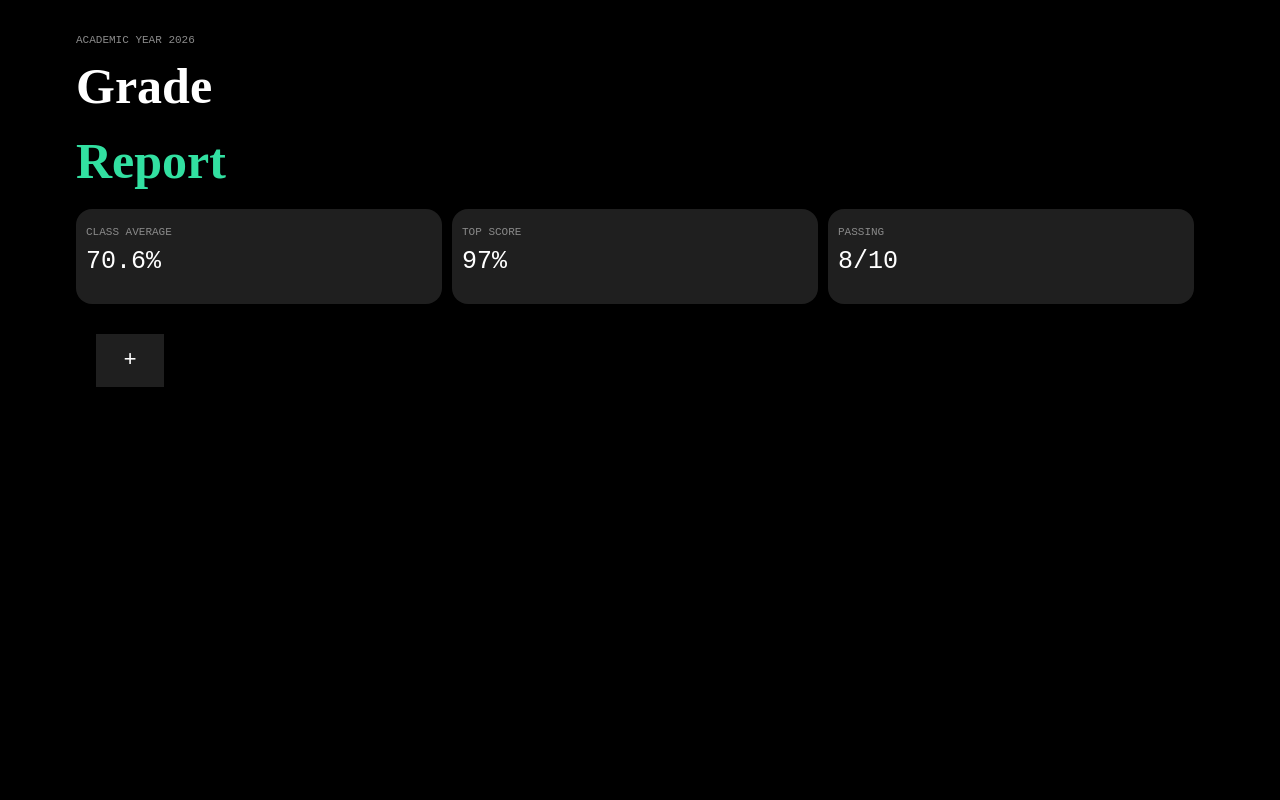
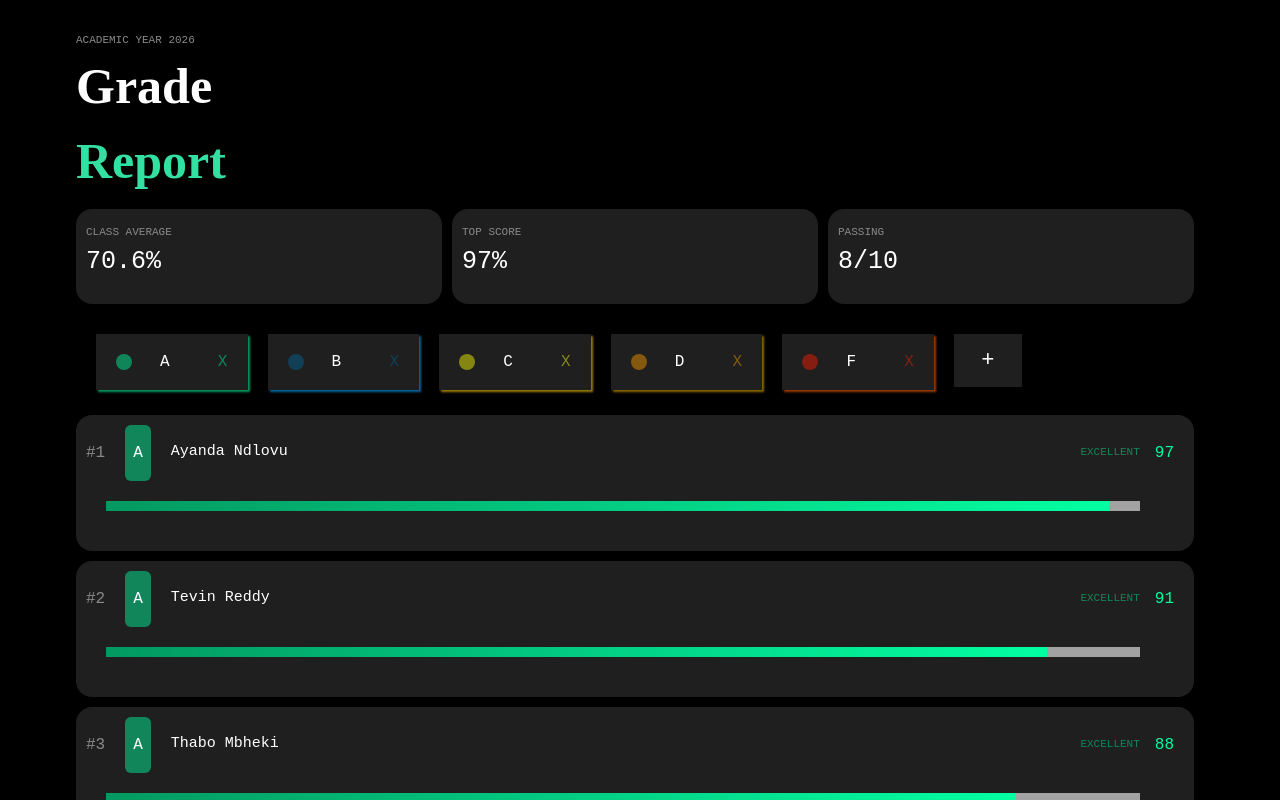
Before and after one commit to blebopo/grade-report, a React (Vite) app: page / in a window 1280 px wide. Built offline with nearby package versions, Linux system fonts and the light colour scheme.

Commit message:
Feature: Grade filtering is working.

```diff
--- a/src/components/FilterButtonDropdown.tsx
+++ b/src/components/FilterButtonDropdown.tsx
@@ -24,6 +24,7 @@ export default class FilterButtonDropdownComponent extends Component<FilterButto
         >
           {grades.map((grade) => (
             <DropdownButtonComponent
+              key={grade.grade.symbol}
               grade={grade.grade}
               addFilter={() => addFilter(grade.grade)}
             />
--- a/src/components/Legend.tsx
+++ b/src/components/Legend.tsx
@@ -17,23 +17,26 @@ export default class LegendComponent extends Component<LegendProps> {
     ...gradeRanges.map((grade) => {
       return {
         grade,
-        isSelected: false,
+        isSelected: true,
       };
     }),
   ];
+  // New data structure created to help determine if student
+  // should be rendered or not. { student : Student, isDisblayed : boolean}
   sortedStudents = [
     ...students
       .sort((a, b) => b.score - a.score)
       .map((student) => {
-        return { student, isDisplayed: false };
+        return {
+          student,
+          isDisplayed: true
+        };
       }),
   ];
 
   render() {
-    // const sortedStudents = [...students].sort((a, b) => b.score - a.score);
 
-    // Determine buttons to display
-    // If buttons have been selected add them to buttons to display
+    // The logic to filter out
     const removeFilter = (gradeToRemove: GradeRange) => {
       // Remove filters from *legend
       this.displayedFilters.map((button) => {
@@ -42,6 +45,54 @@ export default class LegendComponent extends Component<LegendProps> {
           button.isSelected = false;
         }
       });
+      // Determine which students will not be displayed
+      this.displayedFilters.map( (button) => {
+        if(!button.isSelected && button.grade.symbol === "A"){
+          // Find all A students and switch off their rendering
+          this.sortedStudents
+            .filter(
+              (student) =>
+                student.student.score >= 80 && student.student.score <= 100,
+            )
+            .map((student) => (student.isDisplayed = false));
+        }
+        if(!button.isSelected && button.grade.symbol === "B"){
+          // Find all B students and switch off their rendering
+          this.sortedStudents
+            .filter(
+              (student) =>
+                student.student.score >= 70 && student.student.score <= 79,
+            )
+            .map((student) => (student.isDisplayed = false));
+        }
+        if(!button.isSelected && button.grade.symbol === "C"){
+          // Find all C students and switch off their rendering
+          this.sortedStudents
+            .filter(
+              (student) =>
+                student.student.score >= 60 && student.student.score <= 69,
+            )
+            .map((student) => (student.isDisplayed = false));
+        }
+        if(!button.isSelected && button.grade.symbol === "D"){
+          // Find all D students and switch off their rendering
+          this.sortedStudents
+            .filter(
+              (student) =>
+                student.student.score >= 50 && student.student.score <= 59,
+            )
+            .map((student) => (student.isDisplayed = false));
+        }
+        if(!button.isSelected && button.grade.symbol === "F"){
+          // Find all F students and switch off their rendering
+          this.sortedStudents
+            .filter(
+              (student) =>
+                student.student.score >= 0 && student.student.score <= 49,
+            )
+            .map((student) => (student.isDisplayed = false));
+        }
+      })
 
       // Rerender
       this.forceUpdate();
@@ -123,7 +174,7 @@ export default class LegendComponent extends Component<LegendProps> {
             .filter((grade) => grade.isSelected)
             .map((grade) => {
               return (
-                <FilterButtonComponent
+                <FilterButtonComponent key={grade.grade.symbol}
                   grade={grade.grade}
                   removeFilter={() => removeFilter(grade.grade)}
                 />
--- a/src/layouts/ReportCardsLayout.tsx
+++ b/src/layouts/ReportCardsLayout.tsx
@@ -13,7 +13,6 @@ export default class ReportCardsLayout extends Component<ReportCardLayoutProps>
     return (
       <div className="student-reports">
         {sortedStudents.map((student, index) => {
-          console.log(student.score);
           return (
             <ReportCardComponent
               key={student.name}
```
